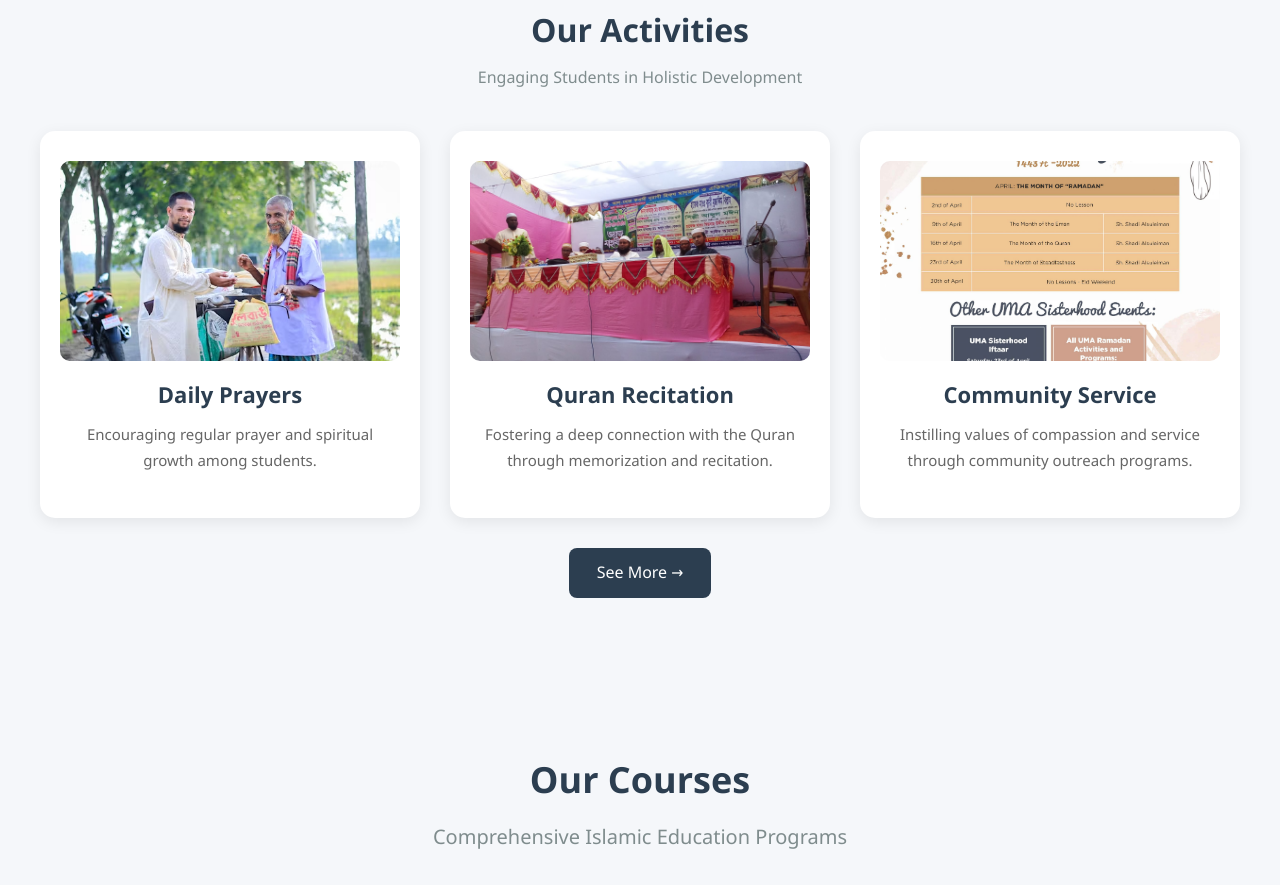
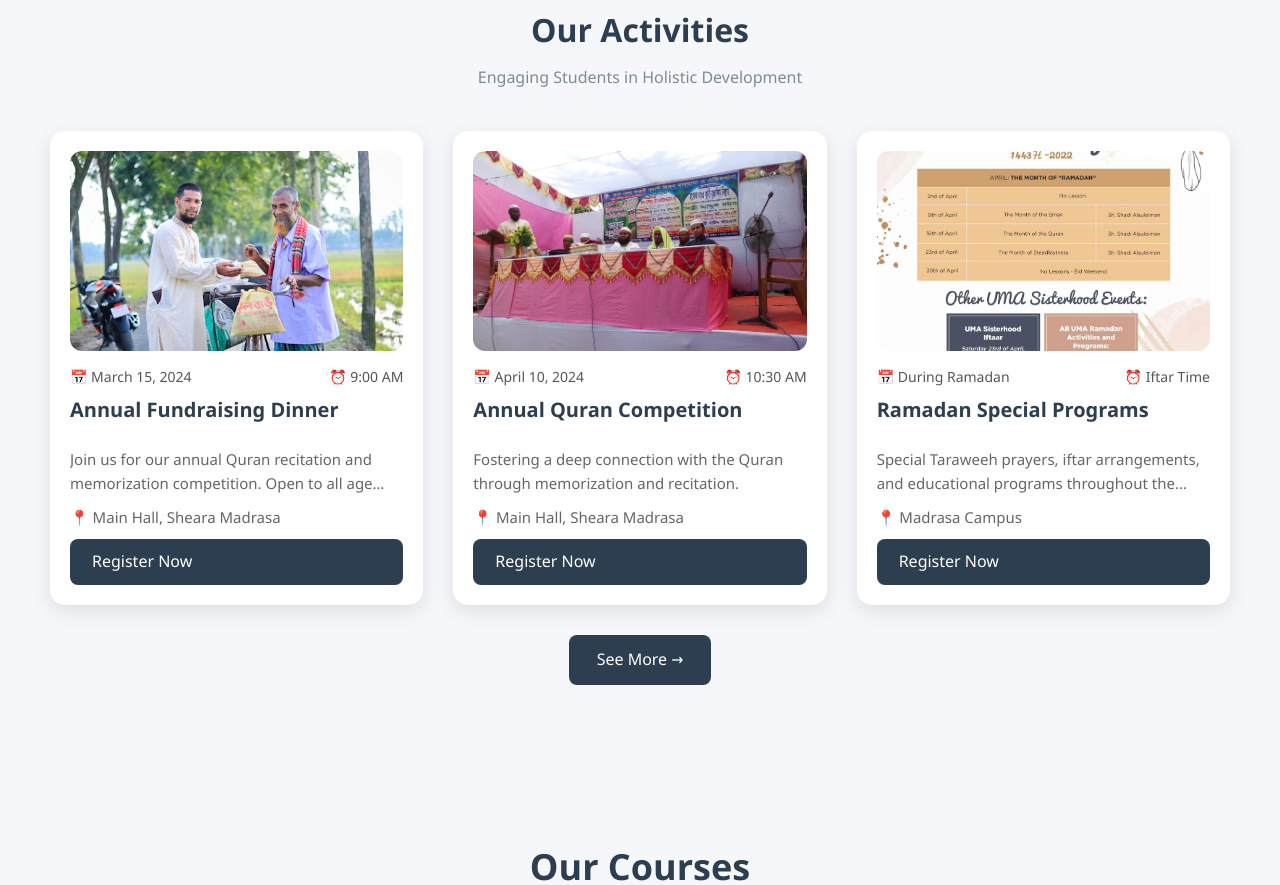
Before and after one commit to asrafulece/sheara_madrasa_website, a plain HTML site: page index.html in a window 1280 px wide. Shown: the part 960-1845 px from the top of the page. Drawn offline with Linux system fonts and the light colour scheme.

Commit message:
modified

```diff
--- a/index.html
+++ b/index.html
@@ -80,34 +80,73 @@
     <div class="container">
         <h2 class="section-title">Our Activities</h2>
         <p class="section-subtitle">Engaging Students in Holistic Development</p>
+
         <div class="activities-grid">
+
+            <!-- Activity 1 -->
             <div class="activity-card">
                 <div class="activity-icon">
-                    <img src="images/fundraiser.jpg" alt="">
+                    <img src="images/fundraiser.jpg" alt="Fundraiser Event">
                 </div>
-                <h3>Daily Prayers</h3>
-                <p>Encouraging regular prayer and spiritual growth among students.</p>
+
+                <div class="event-info">
+                    <div class="date">📅 March 15, 2024</div>
+                    <div class="time">⏰ 9:00 AM</div>
+
+                </div>
+
+                <h3>Annual Fundraising Dinner</h3>
+                <p>Join us for our annual Quran recitation and memorization competition. Open to all age groups with attractive prizes.</p>
+                <div class="location">📍 Main Hall, Sheara Madrasa</div>
+                <a href="#" class="register-btn">Register Now</a>
             </div>
+
+            <!-- Activity 2 -->
             <div class="activity-card">
                 <div class="activity-icon">
                     <img src="images/quran-competition.jpg" alt="Quran Recitation">
                 </div>
-                <h3>Quran Recitation</h3>
+
+                <div class="event-info">
+                    <div class="date">📅 April 10, 2024</div>
+                    <div class="time">⏰ 10:30 AM</div>
+
+                </div>
+
+                <h3>Annual Quran Competition</h3>
                 <p>Fostering a deep connection with the Quran through memorization and recitation.</p>
+                <div class="location">📍 Main Hall, Sheara Madrasa</div>
+                <a href="#" class="register-btn">Register Now</a>
             </div>
+
+            <!-- Activity 3 -->
             <div class="activity-card">
                 <div class="activity-icon">
-                    <img src="images/ramadan.jpg" alt="Community Service">
+                    <img src="images/ramadan.jpg" alt="Ramadan Special Programs">
                 </div>
-                <h3>Community Service</h3>
-                <p>Instilling values of compassion and service through community outreach programs.</p>
+
+                <div class="event-info">
+                    <div class="date">📅 During Ramadan</div>
+                    <div class="time">⏰ Iftar Time</div>
+
+                </div>
+
+                <h3>Ramadan Special Programs</h3>
+                <p>Special Taraweeh prayers, iftar arrangements, and educational programs throughout the blessed month</p>
+                <div class="location">📍 Madrasa Campus</div>
+                <a href="#" class="register-btn">Register Now</a>
             </div>
+
         </div>
+
+        <!-- See more button -->
+        <div class="see-more">
+            <a href="programmes.html" class="see-more-btn">See More →</a>
+        </div>
+
     </div>
-<div class="see-more">
-    <a href="programmes.html" class="see-more-btn">See More →</a>
-</div>
 </section>
+
 
 <!--activities-section-->
 
--- a/style.css
+++ b/style.css
@@ -695,24 +695,23 @@ img {
     .banner-description { font-size: 14px; }
 }
 
+/* --- Activities Section --- */
+/* --- Activities Section --- */
 .activities-section {
     padding: 80px 0;
     background-color: #f5f7fa;
+    font-family: 'Segoe UI', Tahoma, Geneva, Verdana, sans-serif;
+}
 
-  .container {
-    max-width: 1200px;
-    margin: 0 auto;
-    padding: 0 20px;
-
-    h2 {
+.activities-section .section-title {
     text-align: center;
-      color: #2c3e50;
-      margin-bottom: 15px;
     font-size: 32px;
     font-weight: 700;
+    color: #2c3e50;
+    margin-bottom: 10px;
 }
 
-    > p {
+.activities-section .section-subtitle {
     text-align: center;
     font-size: 16px;
     color: #7f8c8d;
@@ -721,53 +720,100 @@ img {
 
 .activities-grid {
     display: grid;
-      grid-template-columns: repeat(auto-fit, minmax(260px, 1fr));
+    grid-template-columns: repeat(auto-fit, minmax(300px, 1fr));
     gap: 30px;
+}
 
+/* --- Activity Card --- */
 .activity-card {
     background: #fff;
-        padding: 30px 20px;
     border-radius: 15px;
-        box-shadow: 0 4px 15px rgba(0, 0, 0, 0.08);
-        text-align: center;
-        transition: all 0.3s ease;
-
-        &:hover {
-          transform: translateY(-5px);
-          box-shadow: 0 10px 30px rgba(0, 0, 0, 0.15);
+    box-shadow: 0 6px 20px rgba(0, 0, 0, 0.1);
+    padding: 20px;
+    display: flex;
+    flex-direction: column;
+    transition: transform 0.3s ease, box-shadow 0.3s ease;
 }
 
-        img {
+.activity-card:hover {
+    transform: translateY(-5px);
+    box-shadow: 0 10px 25px rgba(0, 0, 0, 0.15);
+}
+
+/* --- Activity Image --- */
+.activity-card .activity-icon img {
     width: 100%;
     height: 200px;
     object-fit: cover;
-          border-radius: 10px;
-          margin-bottom: 20px;
+    border-radius: 12px;
+    margin-bottom: 15px;
 }
 
-        .activity-icon {
-          font-size: 48px;
-          margin-bottom: 20px;
-          color: #2c3e50;
+/* --- Event Info: Date left, Time right --- */
+.activity-card .event-info {
+    display: flex;
+    justify-content: space-between;
+    font-size: 14px;
+    color: #555;
+    margin-bottom: 10px;
 }
 
-        h3 {
-          font-size: 22px;
-          color: #2c3e50;
-          margin-bottom: 12px;
-          font-weight: 600;
+.activity-card .event-info .date {
+    text-align: left;
 }
 
-        p {
+.activity-card .event-info .time {
+    text-align: right;
+}
+
+/* --- Title & Description & Location --- */
+.activity-card h3 {
+    font-size: 20px;
+    color: #2c3e50;
+    margin-bottom: 10px;
+    text-align: left;
+}
+
+.activity-card p {
     font-size: 15px;
     color: #666;
-          line-height: 1.7;
+    line-height: 1.6;
+    text-align: left;
+    margin-bottom: 10px;
+
+    display: -webkit-box;        /* Needed for line-clamp */
+    -webkit-line-clamp: 2;       /* Show only 2 lines */
+    -webkit-box-orient: vertical;
+    overflow: hidden;             /* Hide the rest */
+    text-overflow: ellipsis;      /* Add ... at the end */
 }
-      }
-    }
-  }
+.activity-card p,
+.activity-card .location {
+    font-size: 15px;
+    color: #666;
+    line-height: 1.6;
+    text-align: left;
+    margin-bottom: 10px;
 }
 
+/* --- Register Button --- */
+.activity-card .register-btn {
+    display: inline-block;
+    padding: 10px 22px;
+    background-color: #2c3e50;
+    color: #fff;
+    border-radius: 8px;
+    text-decoration: none;
+    font-weight: 500;
+    transition: 0.3s ease;
+}
+
+.activity-card .register-btn:hover {
+    background-color: #1a252f;
+    transform: translateY(-2px);
+}
+
+/* --- See More Button --- */
 .see-more {
     text-align: center;
     margin-top: 30px;
@@ -776,7 +822,7 @@ img {
 .see-more-btn {
     display: inline-block;
     padding: 12px 28px;
-    background: #2c3e50;
+    background-color: #2c3e50;
     color: #fff;
     font-size: 16px;
     border-radius: 8px;
@@ -785,6 +831,19 @@ img {
 }
 
 .see-more-btn:hover {
-    background: #1a252f;
-    transform: translateY(-3px);
+    background-color: #1a252f;
+    transform: translateY(-2px);
 }
+
+/* --- Responsive --- */
+@media (max-width: 768px) {
+    .activity-card .event-info {
+        flex-direction: column;
+        text-align: left;
+        gap: 5px;
+    }
+
+    .activity-card .event-info .time {
+        text-align: left;
+    }
+}
```
Lines whose indentation alone changed are shown as unchanged.
